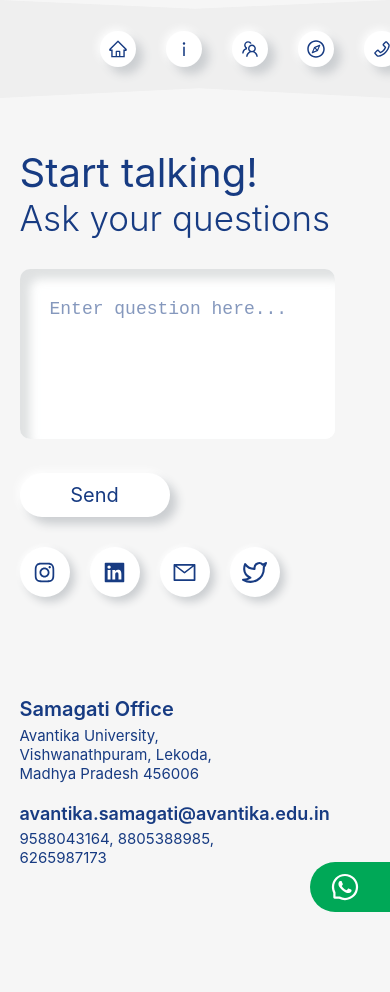
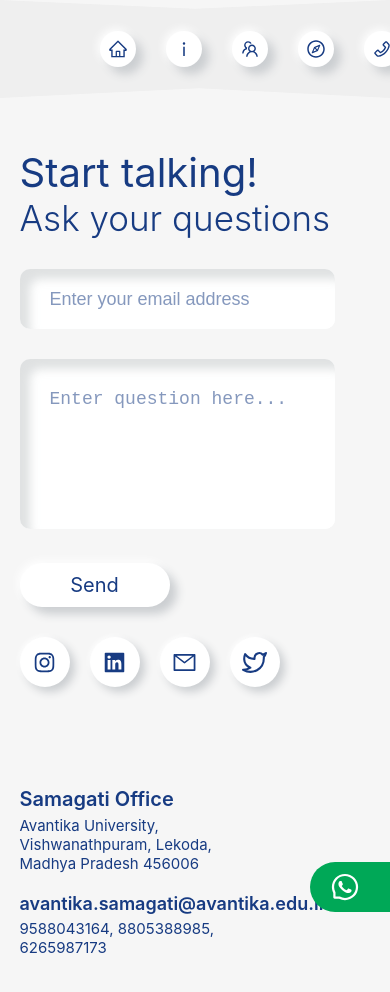
Before and after one commit to Harsh-Sharma-1/Samagati, a Next.js app: page /contact in a window 390 px wide. Built offline with nearby package versions, Linux system fonts and the light colour scheme.

Commit message:
check for email

```diff
--- /dev/null
+++ b/components/UI/EmailInput/emailInput.module.css
@@ -0,0 +1,26 @@
+.EmailInput {
+  width: 80%;
+  height: 50px;
+  padding: 30px;
+  box-sizing: border-box;
+  margin-top: 30px;
+  border-radius: 10px;
+  box-shadow: inset 10px 10px 10px #cbced19e, inset -6px -6px 6px white;
+  border: none;
+  resize: none;
+  font-size: 18px;
+}
+
+.EmailInput::placeholder {
+  color: #173b8286;
+}
+
+.EmailInput:focus {
+  outline: none;
+}
+
+@media only screen and (max-width: 850px) {
+  .EmailInput {
+    width: 90%;
+  }
+}
--- /dev/null
+++ b/components/UI/EmailInput/index.tsx
@@ -0,0 +1,19 @@
+import React from "react";
+import styles from "./emailInput.module.css";
+type props = {
+  placeholder: string;
+  onChange: any;
+};
+
+const EmailInput: React.FC<props> = ({ placeholder, onChange }: props) => {
+  return (
+    <input
+      type="email"
+      className={styles.EmailInput}
+      placeholder={placeholder}
+      onChange={(a) => onChange(a.target.value)}
+    ></input>
+  );
+};
+
+export default EmailInput;
--- a/components/UI/GoogleMap/Maps.tsx
+++ /dev/null
@@ -1 +0,0 @@
-//Temporary Changes
--- a/components/UI/NueButton/index.tsx
+++ b/components/UI/NueButton/index.tsx
@@ -1,8 +1,8 @@
-import React from 'react';
-import styles from './nuebutton.module.css';
+import React, { EventHandler } from "react";
+import styles from "./nuebutton.module.css";
 
 const NueButton = () => {
-    return <div className={styles.container}>Send</div>;
+  return <div className={styles.container}>Send</div>;
 };
 
 export default NueButton;
--- a/package.json
+++ b/package.json
@@ -9,7 +9,9 @@
     "lint": "next lint"
   },
   "dependencies": {
+    "@emailjs/browser": "^3.6.2",
     "@types/styled-components": "^5.1.25",
+    "emailjs-com": "^3.2.0",
     "next": "12.1.6",
     "react": "18.1.0",
     "react-dom": "18.1.0",
--- a/pages/contact.tsx
+++ b/pages/contact.tsx
@@ -1,27 +1,53 @@
-import React, { useState } from 'react';
-import type { NextPage } from 'next';
-import styles from '../styles/Contact.module.css';
-import TextAreaBox from '../components/UI/TextAreaBox';
-import NueButton from '../components/UI/NueButton';
-import FloatingBtn from '../components/UI/Floatingbtn';
+import React, { useState } from "react";
+import type { NextPage } from "next";
+import styles from "../styles/Contact.module.css";
+import TextAreaBox from "../components/UI/TextAreaBox";
+import NueButton from "../components/UI/NueButton";
+import FloatingBtn from "../components/UI/Floatingbtn";
+import EmailInput from "../components/UI/EmailInput";
+import emailjs from "@emailjs/browser";
+
 import {
   AiOutlineInstagram,
   AiFillLinkedin,
   AiOutlineMail,
-} from 'react-icons/ai';
-import { FiTwitter } from 'react-icons/fi';
-import SocialMediaBtn from '../components/UI/SocialMediaBtn';
+} from "react-icons/ai";
+import { FiTwitter } from "react-icons/fi";
+import SocialMediaBtn from "../components/UI/SocialMediaBtn";
 
 const Contact: NextPage = () => {
-    const [question, setQuestion] = useState<string>('');
+  function sendEmail(a: {
+    preventDefault: () => void;
+    target: string | HTMLFormElement;
+  }) {
+    a.preventDefault();
+    emailjs
+      .sendForm(
+        "service_7e00v1n",
+        "template_h2fzeuk",
+        a.target,
+        "aZzY8s0Q9IsbUPQLN"
+      )
+      .then((res) => {
+        console.log(res);
+      })
+      .catch((err) => console.log(err));
+  }
+
+  const [question, setQuestion] = useState<string>("");
+  const [email, setEmail] = useState<string>("");
   return (
     <div className={styles.pageContainer}>
       <div className={styles.container}>
         <div className={styles.left}>
           <h1>Start talking!</h1>
           <h3>Ask your questions</h3>
+          <EmailInput
+            placeholder="Enter your email address"
+            onChange={setEmail}
+          />
           <TextAreaBox
-                        placeholder='Enter question here...'
+            placeholder="Enter question here..."
             onChange={setQuestion}
           />
           <NueButton />
@@ -35,8 +61,7 @@
         <div className={styles.right}>
           <h1>Samagati Office</h1>
           <p>
-                        Avantika University, Vishwanathpuram, Lekoda, Madhya
-                        Pradesh 456006
+            Avantika University, Vishwanathpuram, Lekoda, Madhya Pradesh 456006
           </p>
 
           <h2>avantika.samagati@avantika.edu.in</h2>
```
Also changed, not shown: 2 other files (tests, documents, lock files or other folders). Lines whose indentation alone changed are shown as unchanged.
